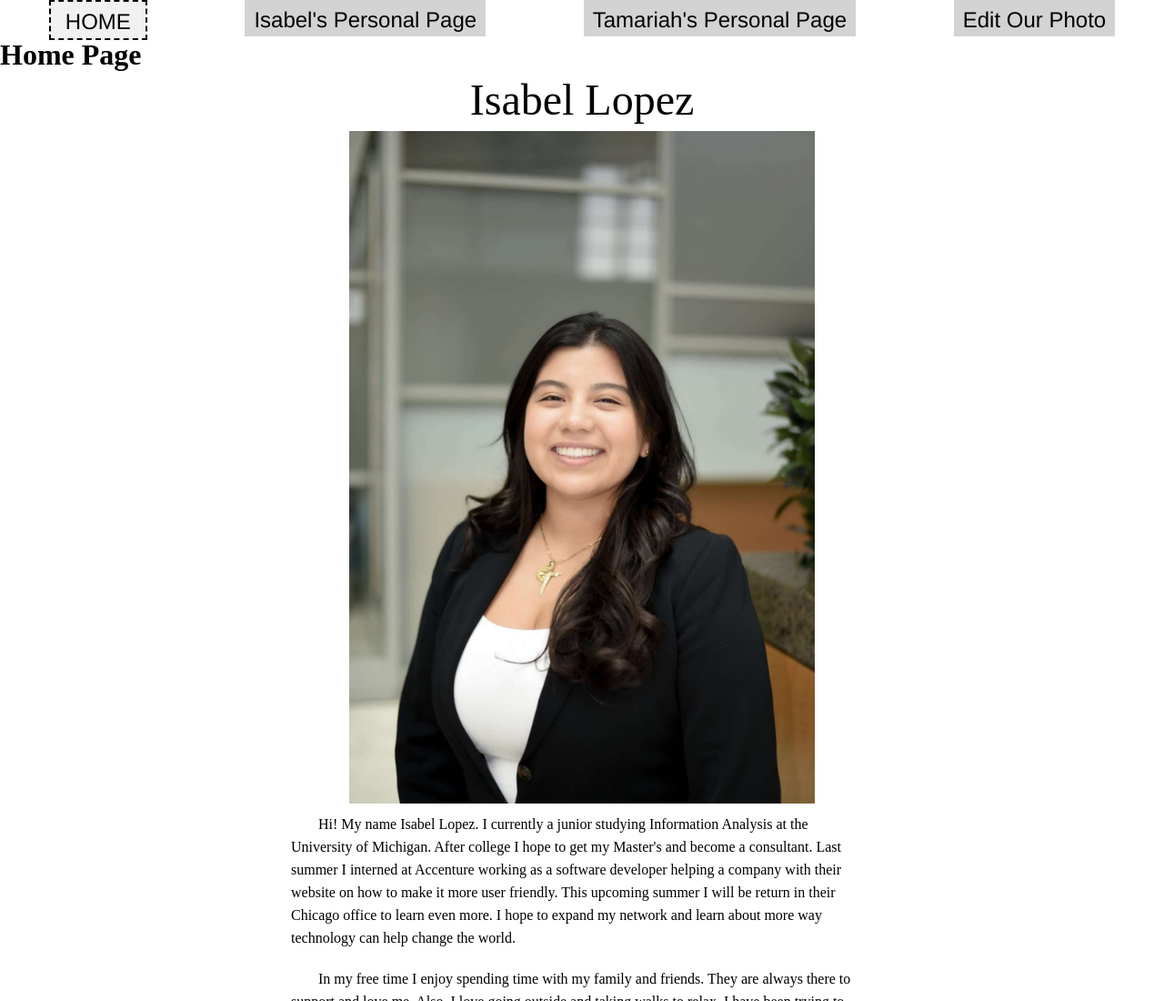
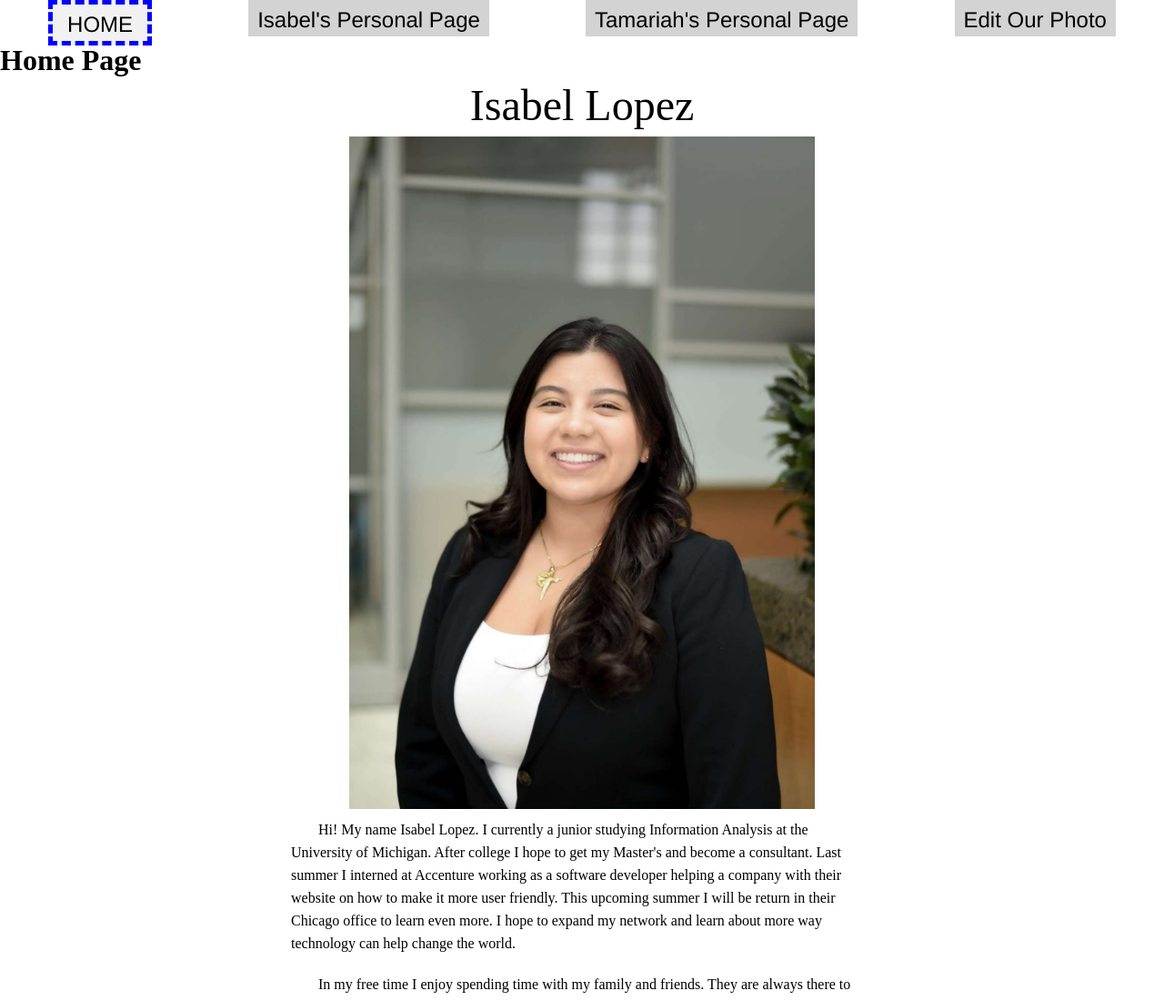
Before and after one commit to 20Isabel/project339, a plain HTML site: page index.html in a window 1280 px wide. Shown: the top 1100 px of the page at 91% size. Drawn offline with Linux system fonts and the light colour scheme.

Commit message:
Add files via upload

```diff
--- a/css/style.css
+++ b/css/style.css
@@ -100,12 +100,11 @@ button:hover span:after {
 
 .current{
    text-transform: uppercase;
-   border: none;
     outline: none;
     padding: 10px 16px;
     background-color: #f1f1f1;
     cursor: pointer;
-    border: 2px dashed black;
+    border: 5px dashed blue;
 
 }
 
```
